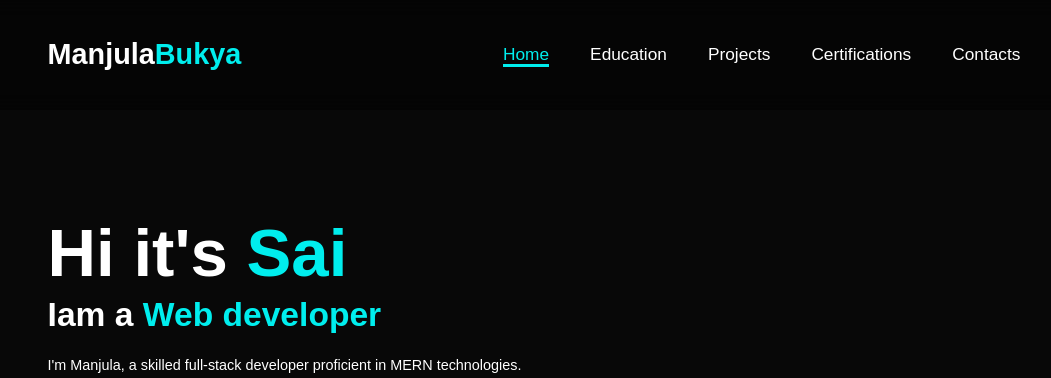
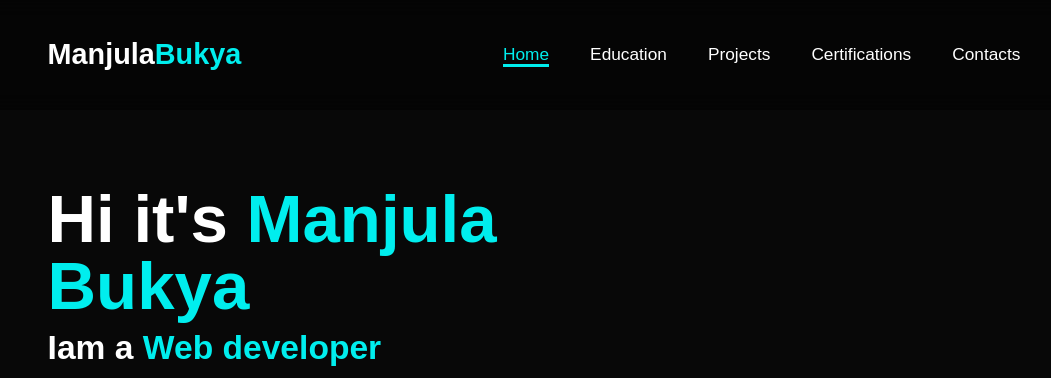
Before and after one commit to manjulabhukyaa/Portfolio_25, a plain HTML site: page index.html in a window 1280 px wide. Shown: the top 378 px of the page, without its empty margins (106-1157 px from the left). Drawn offline with nearby package versions, Linux system fonts and the light colour scheme; a script that the page names is missing.

Commit message:
Update index.html

```diff
--- a/index.html
+++ b/index.html
@@ -25,7 +25,7 @@
     </header>
     <section class="home" id="home">
         <div class="home-content">
-            <h1>Hi it's<span>   Sai</span></h1>
+            <h1>Hi it's<span>   Manjula Bukya</span></h1>
             <h3 class="text-animation">Iam a <span></span></h3>
             <p>I'm Manjula, a skilled full-stack developer proficient in MERN technologies. With expertise in JavaScript, React, Angular, and Node.js, I specialize in enhancing user experiences through intuitive UI/UX designs. Well-versed in Git and Next.js, I'm passionate about driving innovation and creating impactful solutions.</p>
             <div class="social-icons">
```
